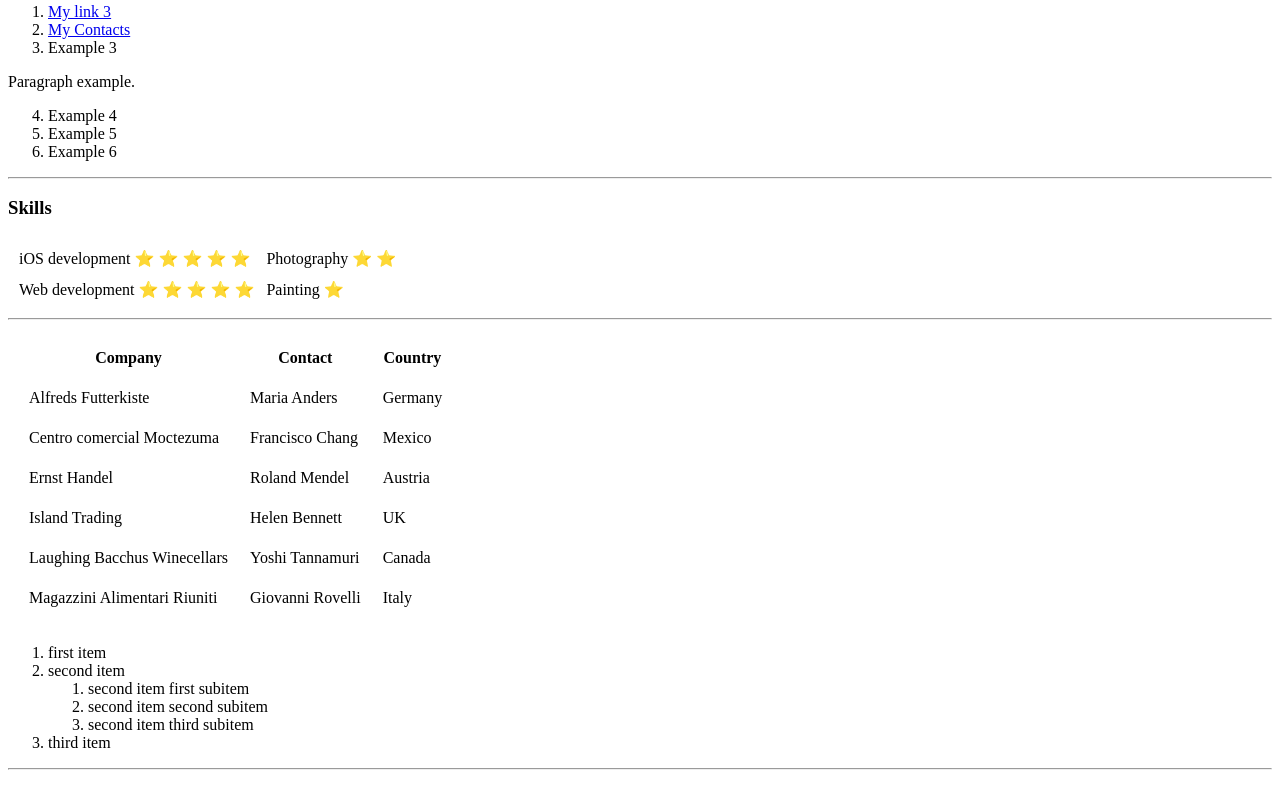
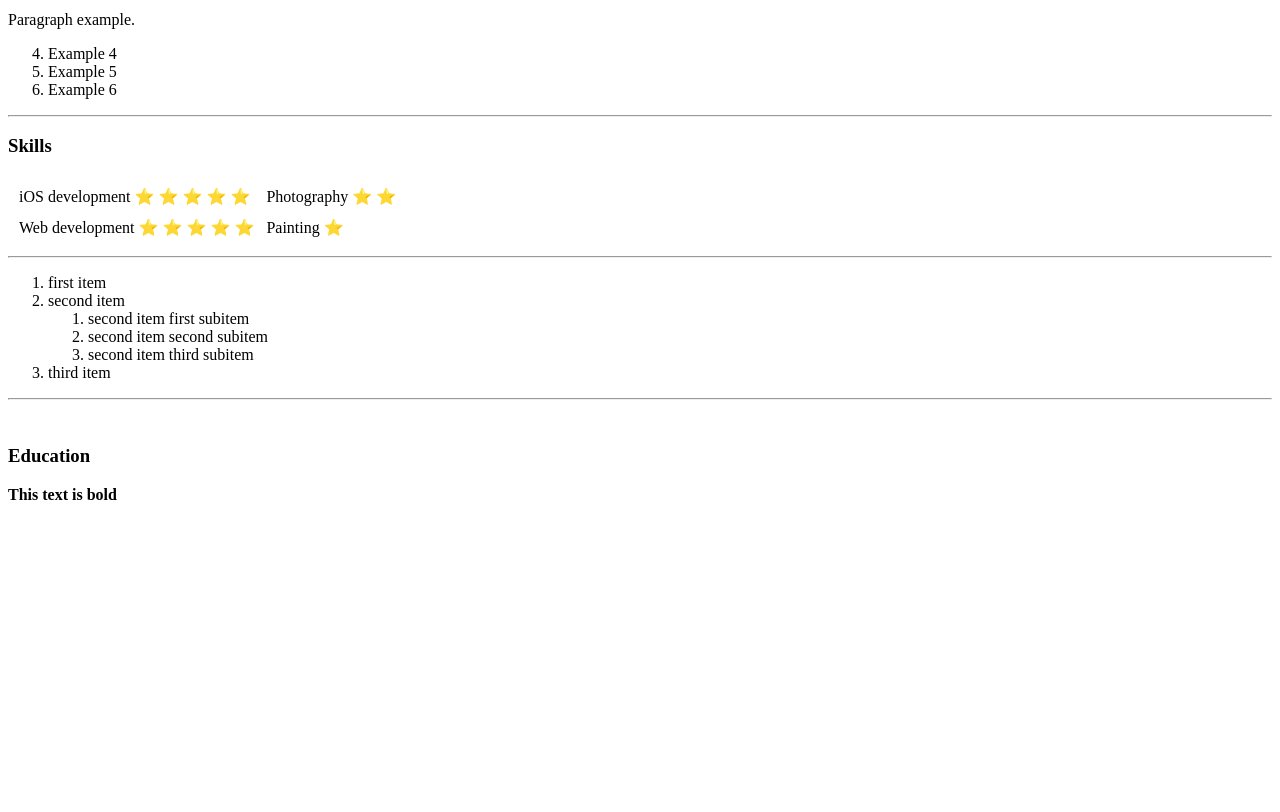
Before and after one commit to yoramZZZ/internet-demo, a plain HTML site: page index.html in a window 1280 px wide. Shown: the part 716-1528 px from the top of the page. After the commit the page ends 1228 px from the top, so only its background shows below. Drawn offline with Linux system fonts and the light colour scheme.

Commit message:
Update index.html

```diff
--- a/index.html
+++ b/index.html
@@ -3,7 +3,6 @@
   <head>
     <meta charset="utf-8">
     <title>כיתה ה׳ 3 </title>
-    <title>כיתה של אלופים</title>
   </head>
 
 <table cellspacing="10">
@@ -12,16 +11,12 @@
     <td><h1>Yoram Hamo</h1></td>
 
   </tr>
-  <tr>
-    <td></td>
-    <td><p><em>Verification JJJJJJJJJJJJJJJJJ<strong> Automation</strong></em></p></td>
-  </tr>
 
 </table>
 
 
 <!--img src="https://yt3.ggpht.com/ytc/AAUvwng4P220wTuNex1nSvwJiMkZG0uOM3t0ZeTKSrfnpg=s176-c-k-c0x00ffffff-no-rj" alt="Opsssss"-->
-<!--img src="images/Yoram Hamo.jpg" alt="bla bla bla bla"-->
+<!--img src="images/כיתה ה-3.jpeg" alt="bla bla bla bla"-->
 <!--img src="https://besttv232-ynet-images1-prod.cdn.it.best-tv.com/picserver5/wcm_upload/2020/08/06/Sy2vKnt11v/ynet320.png" alt=""-->
   <body>
 <h1>בית ספר אלונים - כיתה ה׳ 3</h1>
@@ -69,43 +64,6 @@
 
 <hr>
 
-<table cellspacing="20">
-  <tr>
-    <th>Company</th>
-    <th>Contact</th>
-    <th>Country</th>
-  </tr>
-  <tr>
-    <td>Alfreds Futterkiste</td>
-    <td>Maria Anders</td>
-    <td>Germany</td>
-  </tr>
-  <tr>
-    <td>Centro comercial Moctezuma</td>
-    <td>Francisco Chang</td>
-    <td>Mexico</td>
-  </tr>
-  <tr>
-    <td>Ernst Handel</td>
-    <td>Roland Mendel</td>
-    <td>Austria</td>
-  </tr>
-  <tr>
-    <td>Island Trading</td>
-    <td>Helen Bennett</td>
-    <td>UK</td>
-  </tr>
-  <tr>
-    <td>Laughing Bacchus Winecellars</td>
-    <td>Yoshi Tannamuri</td>
-    <td>Canada</td>
-  </tr>
-  <tr>
-    <td>Magazzini Alimentari Riuniti</td>
-    <td>Giovanni Rovelli</td>
-    <td>Italy</td>
-  </tr>
-</table>
 
 
 <ol>
```
